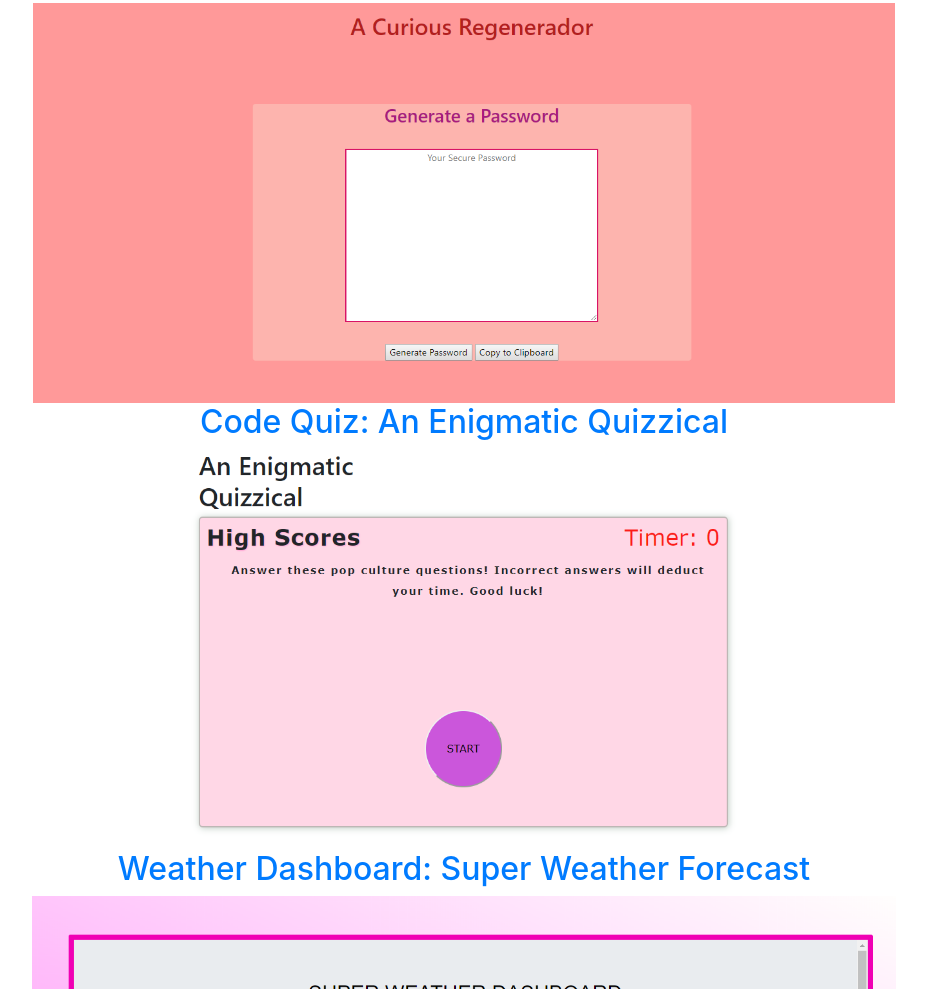
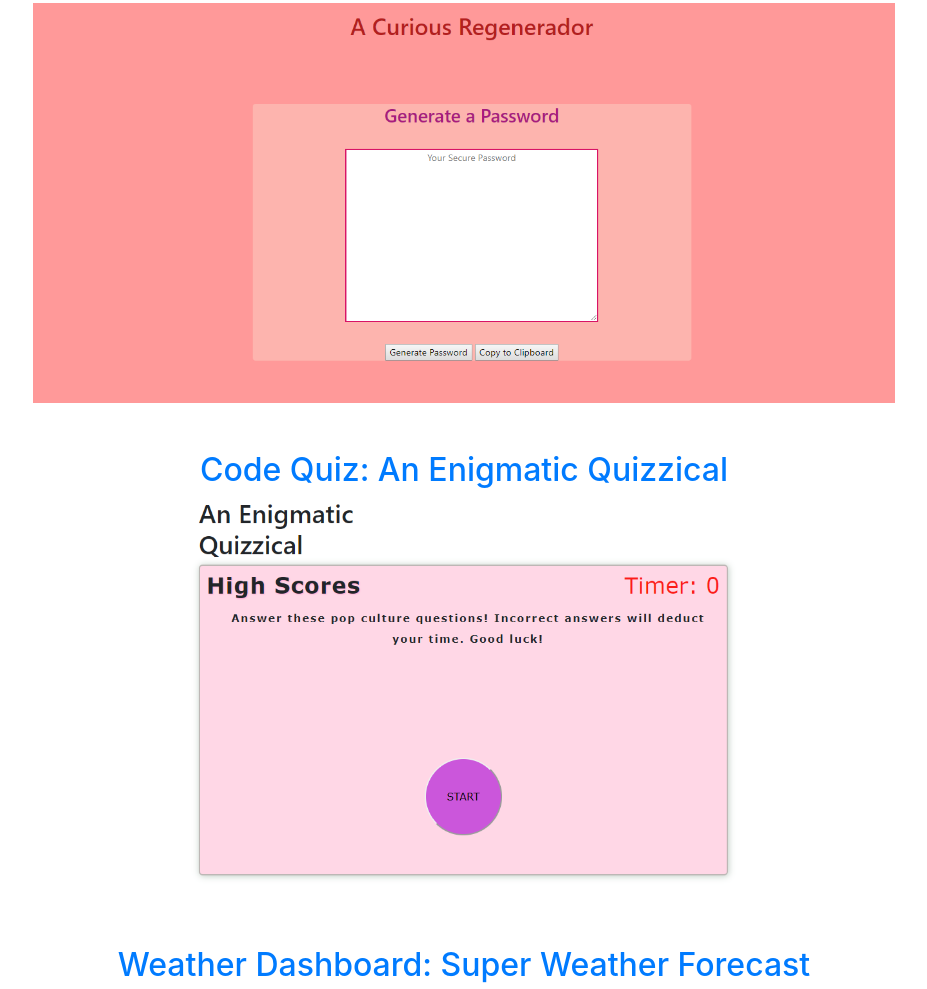
Before and after one commit to VioletShirokuma/violetportfolio.github.io, a plain HTML site: page portfolio.html in a window 1280 px wide. Shown: the part 957-1946 px from the top of the page, without its empty margins (176-1103 px from the left). Drawn offline with nearby package versions, Linux system fonts and the light colour scheme.

Commit message:
Update portfolio.html

```diff
--- a/portfolio.html
+++ b/portfolio.html
@@ -40,10 +40,10 @@
         <a href="https://violetshirokuma.github.io/ourfirstproject.github.io/"><img height="400" src="assets/images/atariportal.png"><br><br><br>
 
                 <h2>Password Generator: A Curious Regenerador</h2>
-                <a href="https://violetshirokuma.github.io/ACuriousRegenerador.github.io/"><img height="400" src="assets/images/pass-screen.png">
+                <a href="https://violetshirokuma.github.io/ACuriousRegenerador.github.io/"><img height="400" src="assets/images/pass-screen.png"><br><br><br>
 
                         <h2>Code Quiz: An Enigmatic Quizzical</h2>
-                        <a href="https://violetshirokuma.github.io/AnEnigmaticQuizzical.github.io/"><img height="400" src="assets/images/screenshot.png">
+                        <a href="https://violetshirokuma.github.io/AnEnigmaticQuizzical.github.io/"><img height="400" src="assets/images/screenshot.png"><br><br><br>
 
                                 <h2>Weather Dashboard: Super Weather Forecast</h2>
                                 <a href="https://violetshirokuma.github.io/SuperWeatherForecast.github.io/
```
